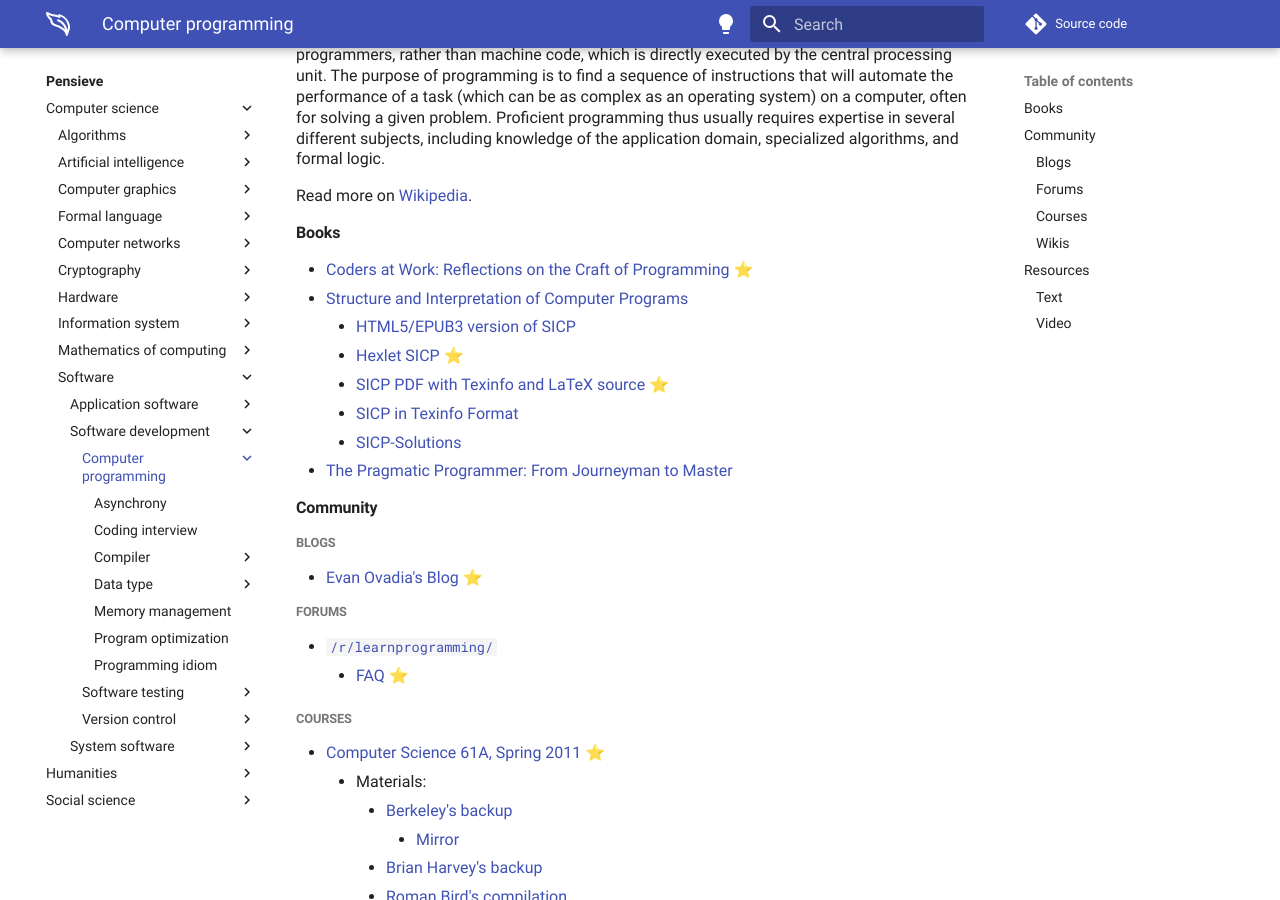
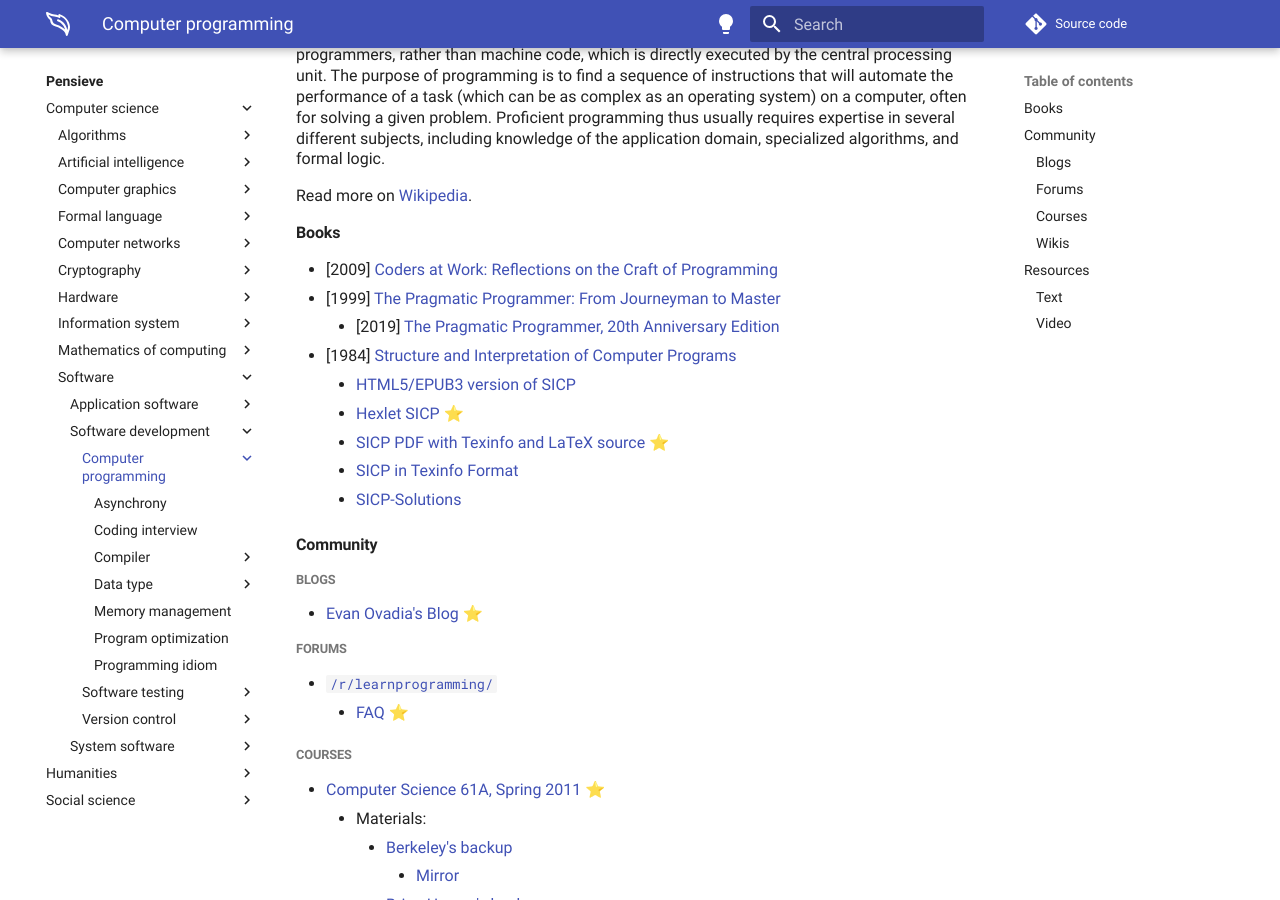
Before and after one commit to paveloom/paveloom.dev, an MkDocs documentation site: the page built from content/pensieve/computer-programming.md, in a window 1280 px wide and 900 px high, scrolled down 307 px. Built offline with MkDocs 1.6.1 and Material for MkDocs 9.7.7, drawn with Linux system fonts in a browser that asks for light colours; comment, search, counter and statistics services are not loaded.

Commit message:
Pensieve: update the Computer programming page.

```diff
--- a/content/pensieve/computer-programming.md
+++ b/content/pensieve/computer-programming.md
@@ -5,14 +5,15 @@
 Read more on [Wikipedia](https://en.wikipedia.org/wiki/Computer_programming).
 
 #### Books
-- [Coders at Work: Reflections on the Craft of Programming](https://codersatwork.com) ⭐
-- [Structure and Interpretation of Computer Programs](https://en.wikipedia.org/wiki/Structure_and_Interpretation_of_Computer_Programs)
+- [2009] [Coders at Work: Reflections on the Craft of Programming](https://codersatwork.com)
+- [1999] [The Pragmatic Programmer: From Journeyman to Master](https://www.goodreads.com/book/show/4099.The_Pragmatic_Programmer)
+    - [2019] [The Pragmatic Programmer, 20th Anniversary Edition](https://pragprog.com/titles/tpp20/the-pragmatic-programmer-20th-anniversary-edition)
+- [1984] [Structure and Interpretation of Computer Programs](https://en.wikipedia.org/wiki/Structure_and_Interpretation_of_Computer_Programs)
     - [HTML5/EPUB3 version of SICP](https://github.com/sarabander/sicp)
     - [Hexlet SICP](https://sicp.hexlet.io) ⭐
     - [SICP PDF with Texinfo and LaTeX source](https://github.com/sarabander/sicp-pdf) ⭐
     - [SICP in Texinfo Format](https://www.neilvandyke.org/sicp-texi)
     - [SICP-Solutions](http://community.schemewiki.org/?SICP-Solutions)
-- [The Pragmatic Programmer: From Journeyman to Master](https://www.goodreads.com/book/show/4099.The_Pragmatic_Programmer)
 
 #### Community
 
```
